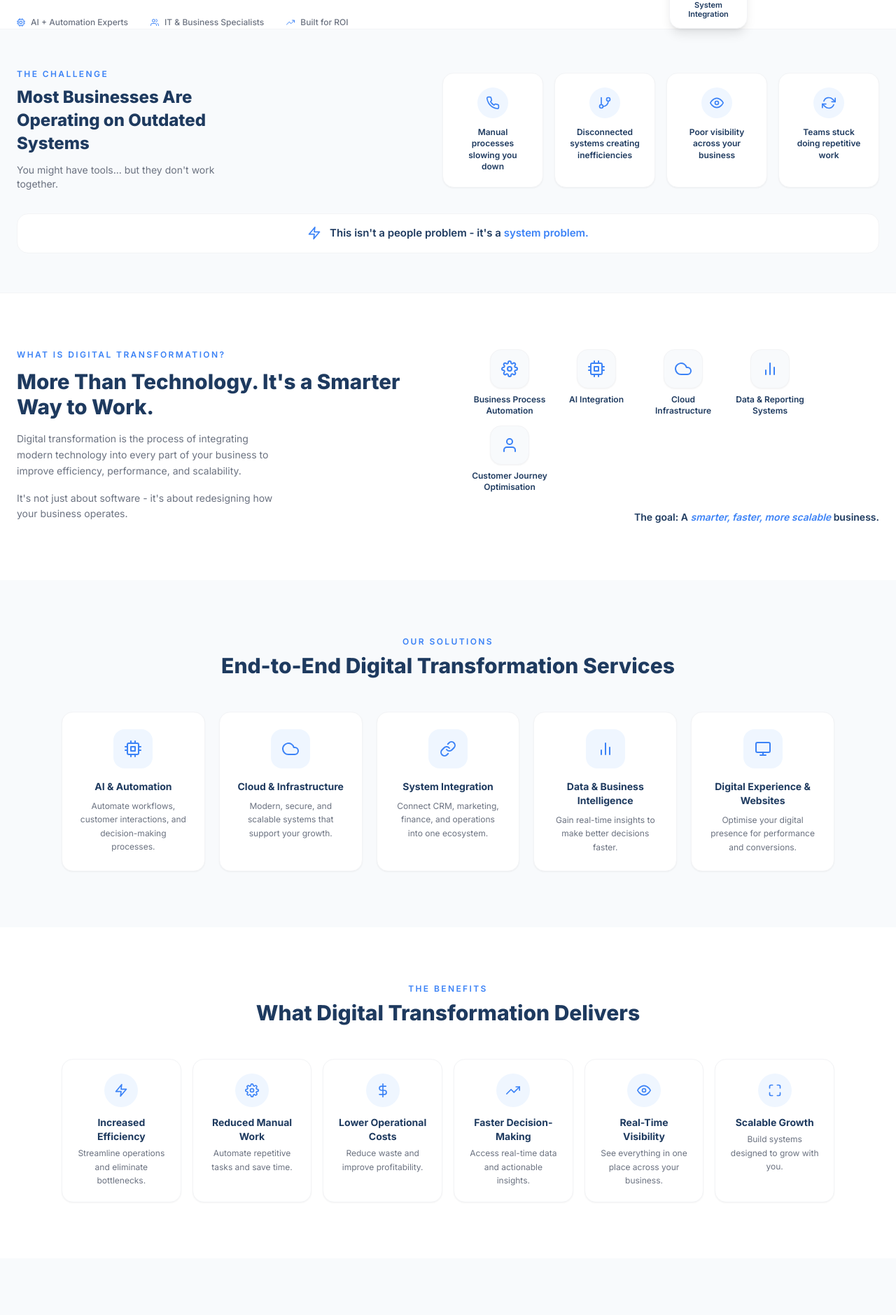
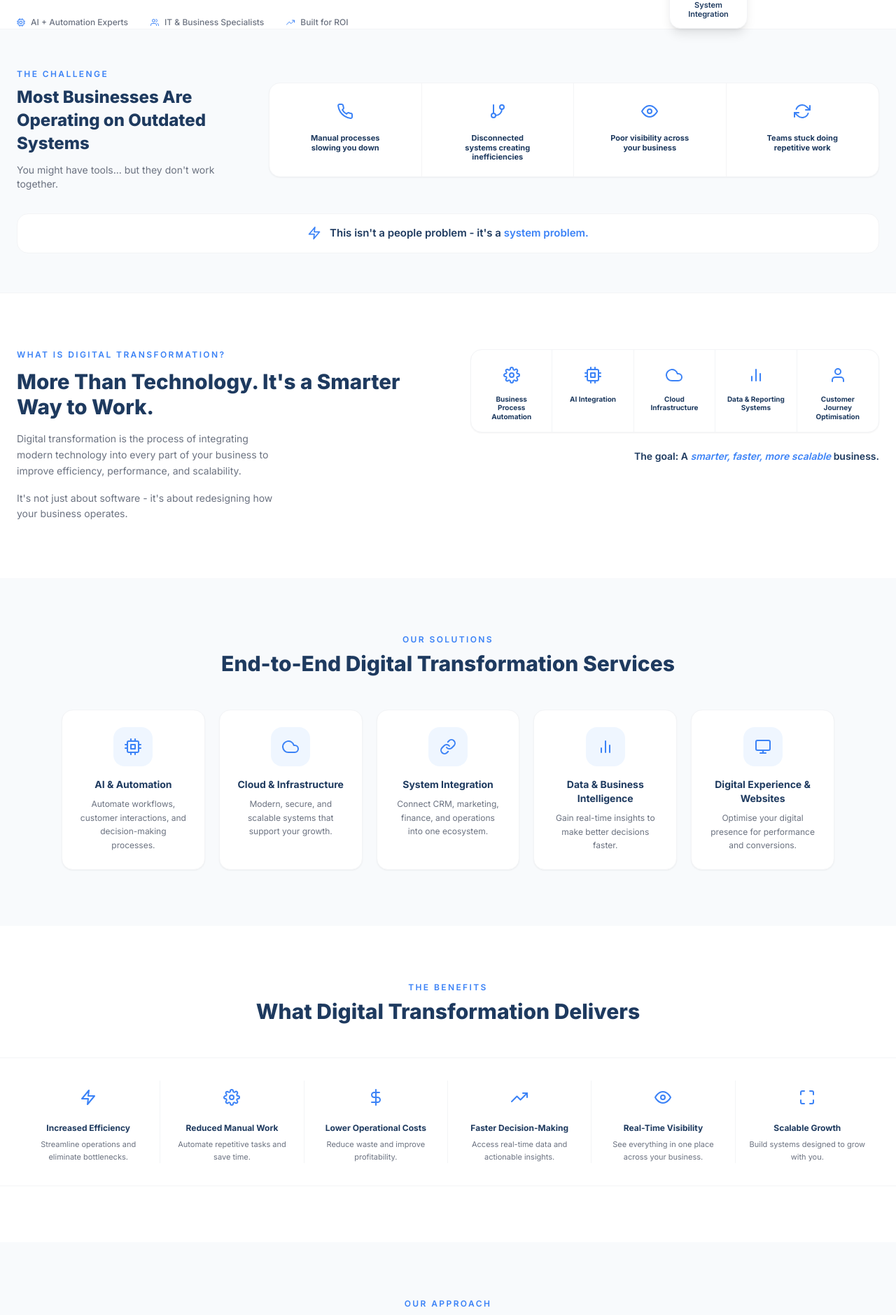
Before and after one commit to 2300031415/Nexus-Digital, a Next.js app: page /solutions/digital-transformation in a window 1280 px wide. Shown: the part 566-2445 px from the top of the page at 70% size. Built offline with nearby package versions, Linux system fonts and the light colour scheme.

Commit message:
updated files

```diff
--- a/src/components/solutions/digital-transformation/DTBenefits.tsx
+++ b/src/components/solutions/digital-transformation/DTBenefits.tsx
@@ -19,14 +19,14 @@ export default function DTBenefits() {
         <p className="text-nexus-blue text-xs font-semibold uppercase tracking-[0.2em] mb-2">THE BENEFITS</p>
         <h2 className="text-nexus-dark text-3xl font-extrabold">What Digital Transformation Delivers</h2>
       </div>
-      <motion.div initial="hidden" whileInView="show" viewport={{ once: true }} variants={{ hidden: {}, show: { transition: { staggerChildren: 0.08 } } }} className="max-w-6xl mx-auto px-6 grid grid-cols-2 md:grid-cols-3 lg:grid-cols-6 gap-4">
-        {cards.map((card) => (
-          <motion.div key={card.title} variants={{ hidden: { opacity: 0, y: 12 }, show: { opacity: 1, y: 0 } }} className="bg-white border border-gray-100 rounded-2xl p-5 text-center shadow-sm hover:shadow-md hover:-translate-y-1 transition-all duration-200">
-            <div className="w-12 h-12 mx-auto mb-3 bg-blue-50 rounded-full flex items-center justify-center text-nexus-blue text-xl">
+      <motion.div initial="hidden" whileInView="show" viewport={{ once: true }} variants={{ hidden: {}, show: { transition: { staggerChildren: 0.08 } } }} className="max-w-7xl mx-auto px-6 grid grid-cols-2 md:grid-cols-3 lg:grid-cols-6 gap-0 border-y border-gray-100 py-8">
+        {cards.map((card, idx) => (
+          <motion.div key={card.title} variants={{ hidden: { opacity: 0, y: 12 }, show: { opacity: 1, y: 0 } }} className={`px-4 text-center ${idx !== cards.length - 1 ? 'border-b lg:border-b-0 lg:border-r border-gray-100' : ''}`}>
+            <div className="w-12 h-12 flex items-center justify-center mx-auto mb-3 text-nexus-blue text-2xl">
               <card.icon />
             </div>
-            <p className="text-nexus-dark font-bold text-sm mb-1">{card.title}</p>
-            <p className="text-gray-500 text-xs leading-relaxed">{card.desc}</p>
+            <p className="text-nexus-dark font-bold text-[12px] leading-tight mb-2">{card.title}</p>
+            <p className="text-gray-500 text-[11px] leading-relaxed">{card.desc}</p>
           </motion.div>
         ))}
       </motion.div>
--- a/src/components/solutions/digital-transformation/DTCTA.tsx
+++ b/src/components/solutions/digital-transformation/DTCTA.tsx
@@ -20,9 +20,11 @@ export default function DTCTA() {
             Book Your Free Strategy Session <FiArrowRight />
           </motion.button>
           <div className="flex items-center gap-3 mt-1">
-            <div className="flex">
-              {["from-blue-400 to-blue-600", "from-green-400 to-green-600", "from-yellow-400 to-yellow-500", "from-purple-400 to-purple-600"].map((gradient, index) => (
-                <div key={gradient} className={`w-8 h-8 rounded-full border-2 border-nexus-navy bg-gradient-to-br ${gradient} ${index === 0 ? "" : "-ml-2"}`} />
+            <div className="flex -space-x-3">
+              {[33, 47, 12, 5].map((imgId) => (
+                <div key={imgId} className="w-9 h-9 rounded-full bg-gray-300 border-2 border-nexus-navy overflow-hidden shrink-0">
+                  <img src={`https://i.pravatar.cc/100?img=${imgId}`} alt="Client" className="w-full h-full object-cover" />
+                </div>
               ))}
             </div>
             <p className="text-gray-400 text-xs">Join 100+ Australian businesses growing with AI.</p>
--- a/src/components/solutions/digital-transformation/DTChallenge.tsx
+++ b/src/components/solutions/digital-transformation/DTChallenge.tsx
@@ -20,13 +20,13 @@ export default function DTChallenge() {
             <h2 className="text-nexus-dark text-2xl font-extrabold leading-snug mb-3">Most Businesses Are Operating on Outdated Systems</h2>
             <p className="text-gray-500 text-sm">You might have tools... but they don&apos;t work together.</p>
           </div>
-          <motion.div initial="hidden" whileInView="show" viewport={{ once: true }} variants={{ hidden: {}, show: { transition: { staggerChildren: 0.08 } } }} className="flex flex-wrap gap-4 flex-1 justify-end">
-            {cards.map((card) => (
-              <motion.div key={card.label} variants={{ hidden: { opacity: 0, y: 12 }, show: { opacity: 1, y: 0 } }} className="bg-white rounded-2xl border border-gray-100 shadow-sm p-5 flex flex-col items-center text-center w-36">
-                <div className="w-11 h-11 bg-blue-50 rounded-full flex items-center justify-center text-nexus-blue text-xl mb-3">
+          <motion.div initial="hidden" whileInView="show" viewport={{ once: true }} variants={{ hidden: {}, show: { transition: { staggerChildren: 0.08 } } }} className="grid grid-cols-2 lg:grid-cols-4 gap-0 bg-white border border-gray-100 rounded-2xl flex-1 justify-end shadow-sm overflow-hidden mt-6 lg:mt-0">
+            {cards.map((card, idx) => (
+              <motion.div key={card.label} variants={{ hidden: { opacity: 0, y: 12 }, show: { opacity: 1, y: 0 } }} className={`p-5 flex flex-col items-center text-center ${idx !== cards.length - 1 ? 'border-b lg:border-b-0 lg:border-r border-gray-100' : ''}`}>
+                <div className="w-10 h-10 flex items-center justify-center text-nexus-blue text-2xl mb-3 shrink-0">
                   <card.icon />
                 </div>
-                <p className="text-nexus-dark font-semibold text-xs leading-snug">{card.label}</p>
+                <p className="text-nexus-dark font-bold text-[11px] leading-tight max-w-[120px]">{card.label}</p>
               </motion.div>
             ))}
           </motion.div>
--- a/src/components/solutions/digital-transformation/DTWhatIs.tsx
+++ b/src/components/solutions/digital-transformation/DTWhatIs.tsx
@@ -27,13 +27,13 @@ export default function DTWhatIs() {
           </p>
         </div>
         <div>
-          <motion.div initial="hidden" whileInView="show" viewport={{ once: true }} variants={{ hidden: {}, show: { transition: { staggerChildren: 0.08 } } }} className="flex flex-wrap gap-3 justify-start">
-            {cards.map((card) => (
-              <motion.div key={card.label} variants={{ hidden: { opacity: 0, y: 12 }, show: { opacity: 1, y: 0 } }} className="flex flex-col items-center text-center w-28">
-                <div className="w-14 h-14 bg-nexus-light-bg border border-gray-100 rounded-2xl flex items-center justify-center text-nexus-blue text-2xl mb-2 shadow-sm">
+          <motion.div initial="hidden" whileInView="show" viewport={{ once: true }} variants={{ hidden: {}, show: { transition: { staggerChildren: 0.08 } } }} className="grid grid-cols-3 lg:grid-cols-5 gap-0 bg-white border border-gray-100 rounded-2xl shadow-sm overflow-hidden mt-6 lg:mt-0">
+            {cards.map((card, idx) => (
+              <motion.div key={card.label} variants={{ hidden: { opacity: 0, y: 12 }, show: { opacity: 1, y: 0 } }} className={`p-4 flex flex-col items-center text-center ${idx !== cards.length - 1 ? 'border-b lg:border-b-0 lg:border-r border-gray-100' : ''}`}>
+                <div className="w-10 h-10 flex items-center justify-center text-nexus-blue text-2xl mb-2 shrink-0">
                   <card.icon />
                 </div>
-                <p className="text-nexus-dark font-semibold text-xs leading-snug">{card.label}</p>
+                <p className="text-nexus-dark font-bold text-[10px] leading-tight">{card.label}</p>
               </motion.div>
             ))}
           </motion.div>
```
Also changed, not shown: src/components/solutions/digital-transformation/DTResults.tsx (+44 -33 lines).
